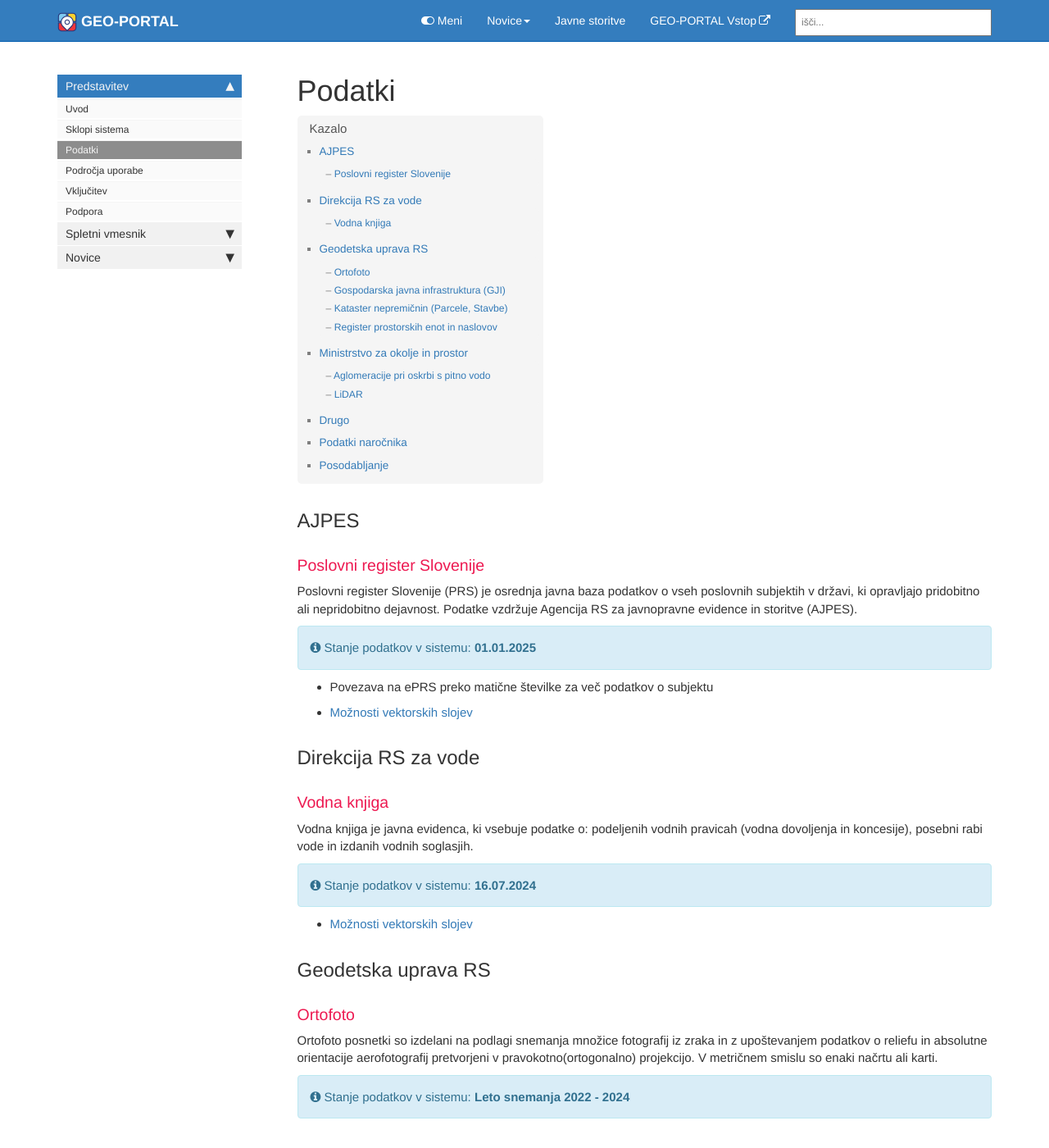
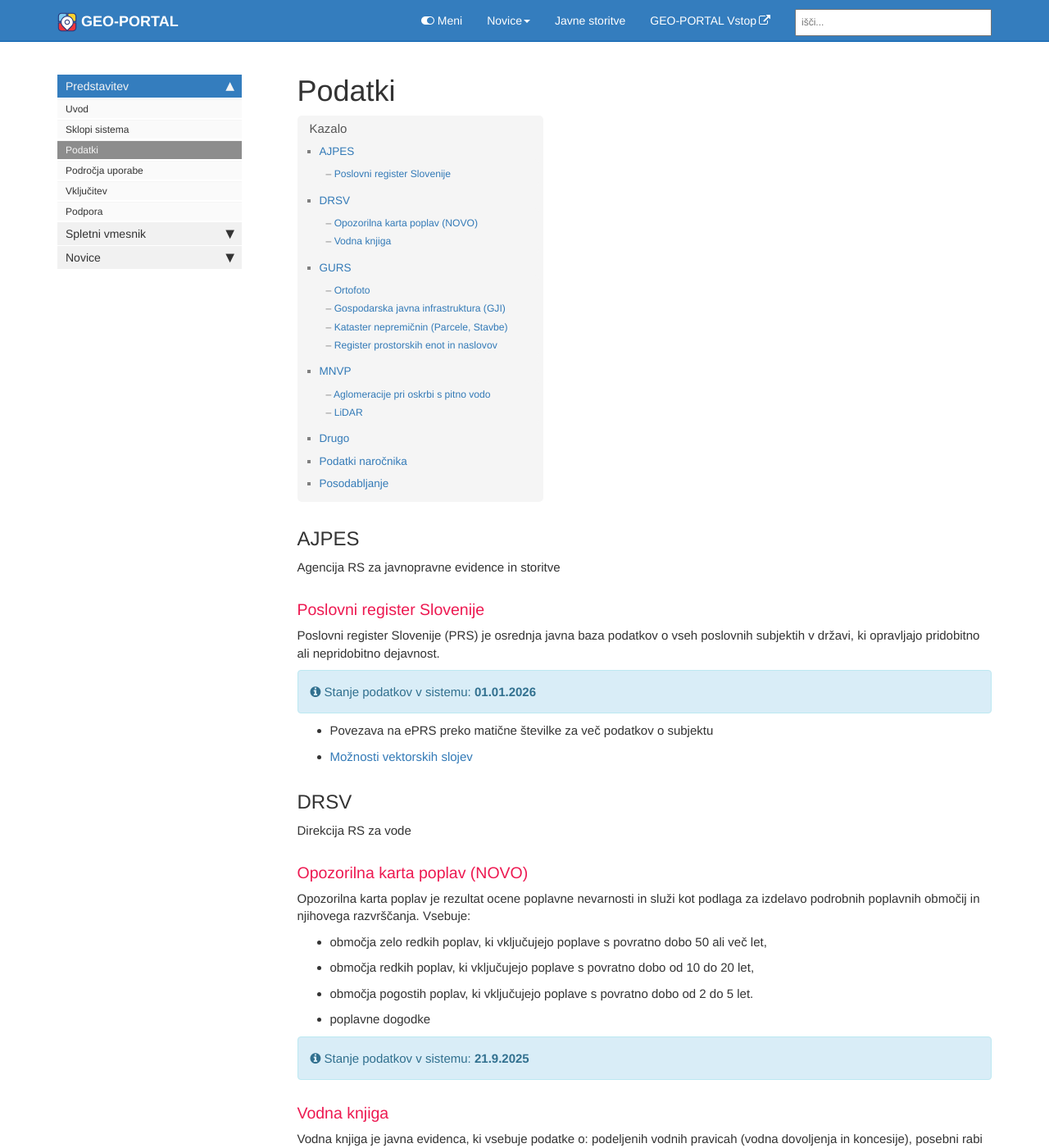
Before and after one commit to geo-portal/geo-portal.github.io, a Jekyll site: the page built from pages/gp/gp_podatki.md, in a window 1280 px wide and 1400 px high. Shown: the whole window at 82% size. Built offline with Jekyll 4.4.1, drawn with Linux system fonts in a browser that asks for light colours; comment, search, counter and statistics services are not loaded; some of the changed text lies outside the part shown.

Commit message:
stanje podatkov, več vsebin

```diff
--- a/pages/gp/gp_podatki.md
+++ b/pages/gp/gp_podatki.md
@@ -7,31 +7,43 @@ folder: gp
 ---
 
 ## AJPES
+Agencija RS za javnopravne evidence in storitve
 
 ### Poslovni register Slovenije
 Poslovni register Slovenije (PRS) je osrednja javna baza podatkov o vseh poslovnih subjektih v državi, ki opravljajo pridobitno
-ali nepridobitno dejavnost. Podatke vzdržuje Agencija RS za javnopravne evidence in storitve (AJPES).
-{% include stanje.html content="01.01.2025" %}
+ali nepridobitno dejavnost.
+{% include stanje.html content="01.01.2026" %}
 
 - Povezava na ePRS preko matične številke za več podatkov o subjektu
 - [Možnosti vektorskih slojev](sklopi.html#možnosti-vektorskih-slojev)
 
-## Direkcija RS za vode
+## DRSV
+Direkcija RS za vode
+
+### Opozorilna karta poplav (NOVO)
+Opozorilna karta poplav je rezultat ocene poplavne nevarnosti in služi kot podlaga za izdelavo podrobnih poplavnih območij in njihovega razvrščanja.
+Vsebuje:
+- območja zelo redkih poplav, ki vključujejo poplave s povratno dobo 50 ali več let,
+- območja redkih poplav, ki vključujejo poplave s povratno dobo od 10 do 20 let,
+- območja pogostih poplav, ki  vključujejo poplave s povratno dobo od 2 do 5 let.
+- poplavne dogodke
+{% include stanje.html content="21.9.2025" %}
 
 ### Vodna knjiga
 Vodna knjiga je javna evidenca, ki vsebuje podatke o: podeljenih vodnih pravicah (vodna dovoljenja in koncesije), posebni
 rabi vode in izdanih vodnih soglasjih.
-{% include stanje.html content="16.07.2024" %}
+{% include stanje.html content="6.11.2025" %}
 
 - [Možnosti vektorskih slojev](sklopi.html#možnosti-vektorskih-slojev)
 
-## Geodetska uprava RS
+## GURS
+Geodetska uprava RS
 
 ### Ortofoto
 Ortofoto posnetki so izdelani na podlagi snemanja množice fotografij iz zraka in z upoštevanjem podatkov o reliefu in absolutne orientacije aerofotografij pretvorjeni v pravokotno(ortogonalno) projekcijo.
 V metričnem smislu so enaki načrtu ali karti.
-{% include stanje.html content="Leto snemanja 2022 - 2024" %}
-{% include image.html file="dof_stanje_2024_102dpi.png" alt="stanje-dof" caption="" %}
+{% include stanje.html content="Leto snemanja 2023 - 2025" %}
+{% include image.html file="dof_stanje_2025_102dpi.png" alt="stanje-dof" caption="" %}
 
 - Vključeni so najnovejši Ortofoto posnetki v originalni resoluciji 1px = 25cm, z oznako DOF025
 - Možnost prikaza arhivskih črnobelih Ortofoto posnetkov iz obdobja 1997-2001 in barvnih posnetkov iz leta 2006 z resolucijo 1px = 50cm (DOF5 oz. DOF050)
@@ -61,7 +73,7 @@ Geodetska uprava vodi zbirni kataster GJI, ki predstavlja centralno evidenco za
 ### Kataster nepremičnin (Parcele, Stavbe)
 Kataster nepremičnin je temeljna evidenca o položaju, obliki, fizičnih in drugih lastnostih parcel, stavb in delov stavb.
 Predstavlja podlago za zemljiškoknjižni vpis stvarnih pravic na nepremičninah.
-{% include stanje.html content="31.8.2025" %}
+{% include stanje.html content="4.1.2026" %}
 
 - Iskanje po katastrski občini in parcelni številki ali številki stavbe
 - [Izpis lastništva parcele brez fizičnih oseb](https://site.geo-portal.si/2024-05-15-prenova-parcele.html#1-izpis-podatkov)
@@ -72,12 +84,13 @@ Predstavlja podlago za zemljiškoknjižni vpis stvarnih pravic na nepremičninah
 ### Register prostorskih enot in naslovov
 Register prostorskih enot (RPE) je evidenca o administrativno določenih prostorskih enotah (občine, naselja, upravne enote, ulice, šolski okoliši, krajevne skupnosti, poštni okoliši,...).
 Register naslovov je evidenca podatkov o naslovih.
-{% include stanje.html content="31.8.2025" %}
+{% include stanje.html content="4.1.2026" %}
 
 - Iskanje po naslovu, naselju ali občini
 - [Možnosti vektorskih slojev](sklopi.html#možnosti-vektorskih-slojev)
 
-## Ministrstvo za okolje in prostor
+## MNVP
+Ministrstvo za naravne vire in prostor
 
 ### Aglomeracije pri oskrbi s pitno vodo
 Aglomeracije so območja poselitve določena v operativnem programu oskrbe s pitno vodo.
```
